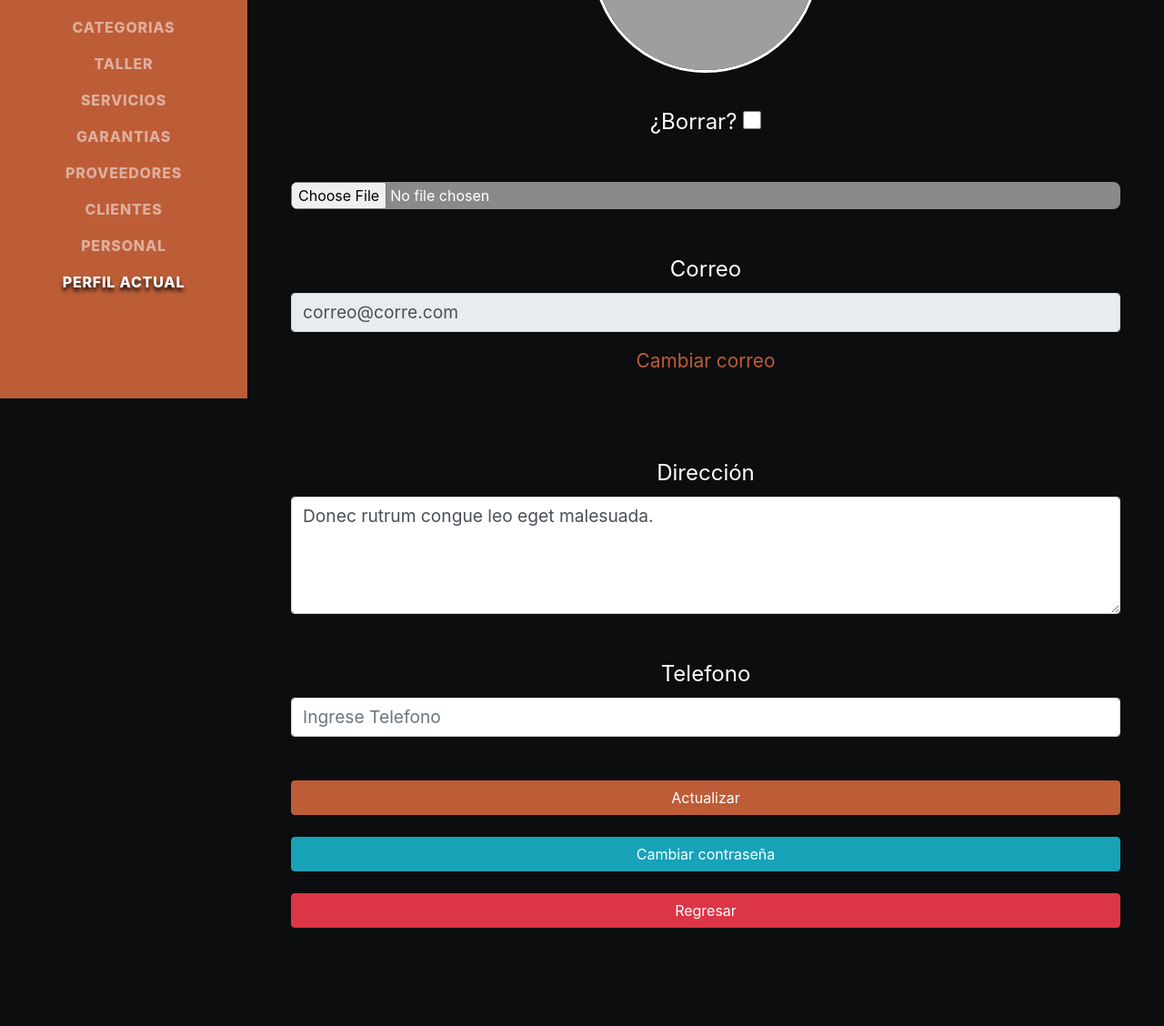
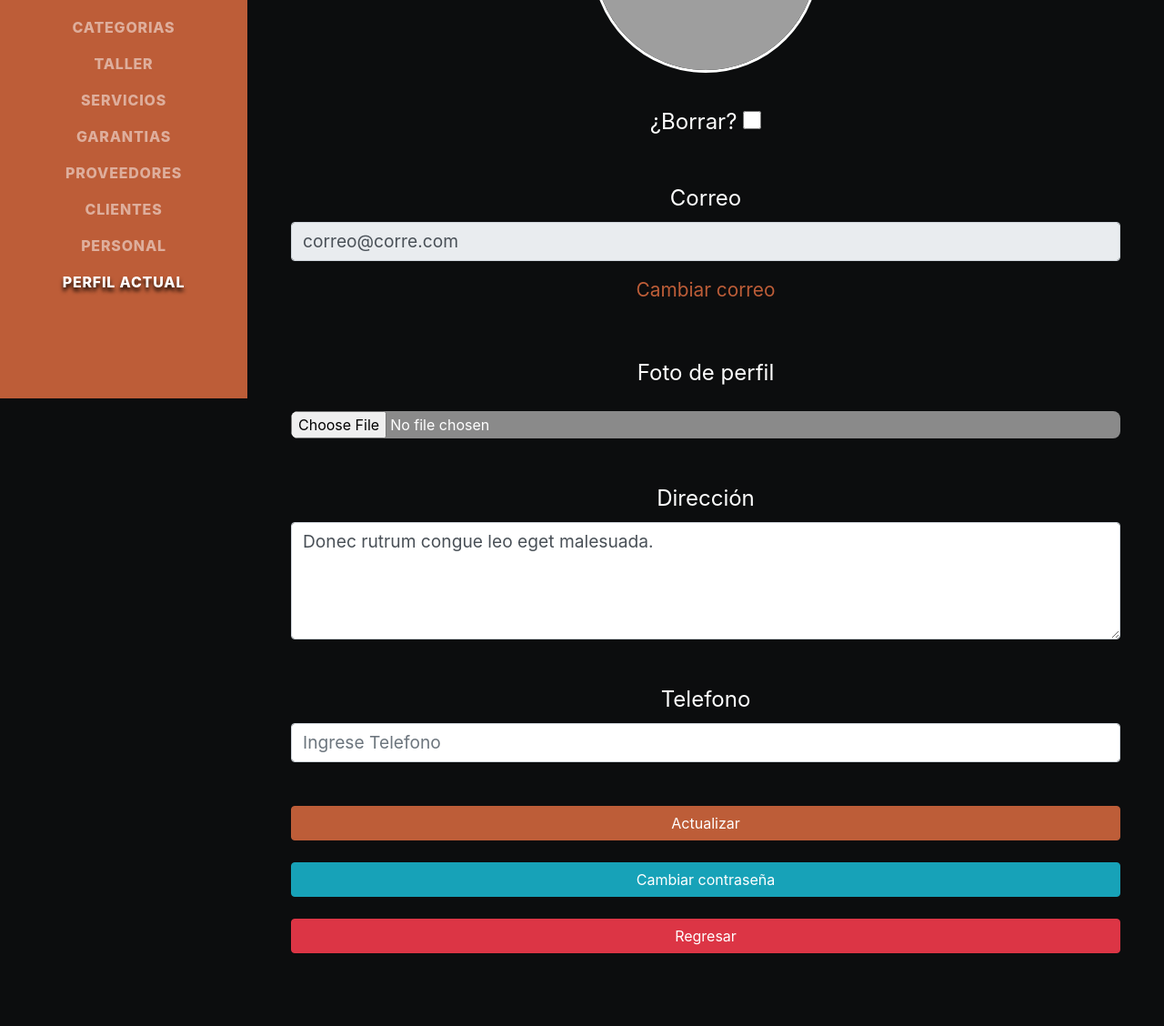
Before and after one commit to GustavoPMex/web-inventario, a Django app: page /accounts/profile/profile_update/ in a window 1280 px wide. Shown: the part 362-1490 px from the top of the page at 91% size. Before the commit the page ends 1382 px from the top, so only its background shows below. Run offline with Django 3.2, Linux system fonts and the light colour scheme; a user stored in the database is signed in; data comes from the database, SQL or seed files in the repository; both versions use the stored data as it was after the commit; parts of the project's set-up code (start-up, migrations or seed data) failed here and were passed over; some libraries are stand-ins or nearby versions; some web fonts are replaced; grey boxes are pictures that could not be loaded.

Commit message:
Proyecto estable

```diff
--- a/registration/templates/registration/profile_form.html
+++ b/registration/templates/registration/profile_form.html
@@ -28,10 +28,6 @@
                 {% endif %}
             </div>
 
-            <!-- Formulario -->
-            <div class="form-group">
-                <input type="file" name="avatar" class="form-control-file mt-3" id="id_avatar">
-            </div>
 
             <div class="form-group mt-5">
                 <label class="label-form">Correo</label>
@@ -41,6 +37,13 @@
             <div class="form-group">
                 <a onclick="return abrir_modal('{% url 'profile_email'  %}')" class="link-registration" href="#"><p class="p-registration">Cambiar correo</p></a>
             </div>
+
+
+            <div class="form-group">
+                <label class="label-form">Foto de perfil</label>
+                <input type="file" name="avatar" class="form-control-file mt-3" id="id_avatar">
+            </div>
+
 
             <div class="form-group mt-5">
                 <label class="label-form">Dirección</label>
```
Also changed, not shown: db.sqlite3, media/avatares/14102424_10210368962005230_5039826979403182335_n.jpg (deleted), media/avatares/42663663_p0_master1200.jpg (deleted), media/avatares/42663663_p0_master1200_XfdRyPB.jpg (deleted), media/avatares/5f25b41740f98288f3e6197510f56497.jpg (deleted), media/avatares/5f25b41740f98288f3e6197510f56497_Xa68U5Z.jpg (deleted), media/avatares/5f25b41740f98288f3e6197510f56497_s1Fs0mB.jpg (deleted), media/avatares/Nishikino-Maki-3-love-live-school-idol-project-37571473-450-405.gif (deleted), media/avatares/ddvi33z-30ac6bf4-5999-4bf5-9330-7426078c0d01.png (deleted), media/avatares/e5ddc28167f6504ab1f1f048d3c329dc.png (deleted).
